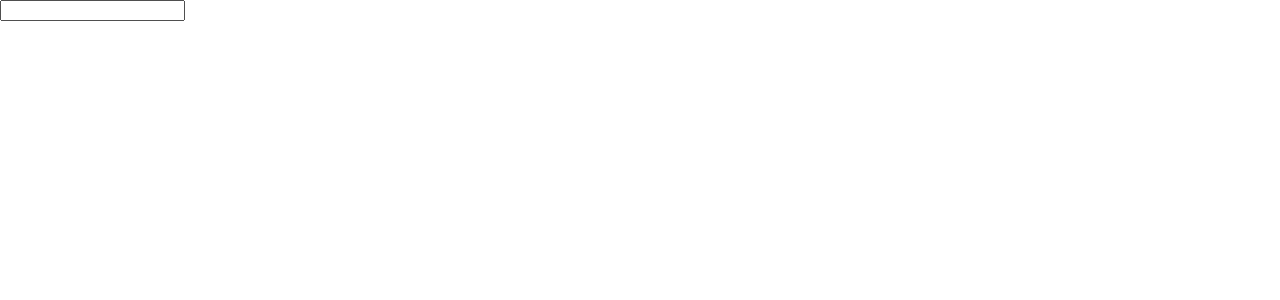
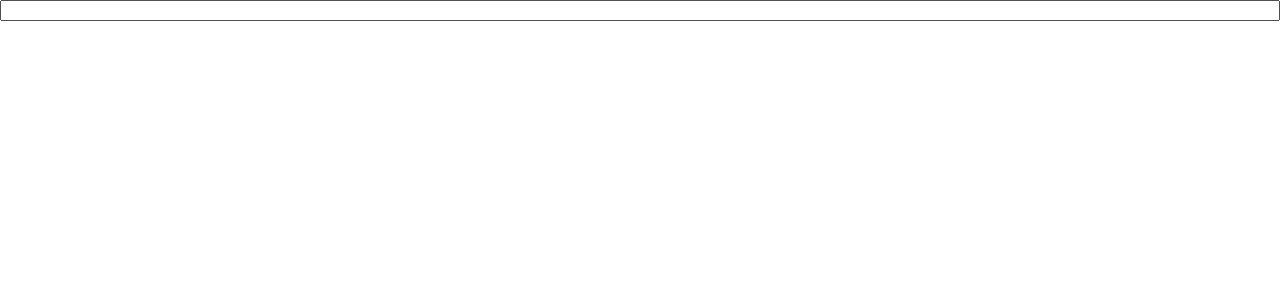
Before and after one commit to ShanderB/Quick-Suite-Trading, an Angular app in the folder webapp-visto/: page / in a window 1280 px wide. Shown: the top 300 px of the page. Built offline with nearby package versions, Linux system fonts and the light colour scheme.

Commit message:
Adicionado style

```diff
--- a/webapp-visto/src/index.html
+++ b/webapp-visto/src/index.html
@@ -11,6 +11,6 @@
   <link href="https://fonts.googleapis.com/icon?family=Material+Icons" rel="stylesheet">
 </head>
 <body class="mat-typography">
-  <my-app></my-app>
+  <my-app class="root"></my-app>
 </body>
 </html>
--- a/webapp-visto/src/styles.scss
+++ b/webapp-visto/src/styles.scss
@@ -1,4 +1,16 @@
 /* You can add global styles to this file, and also import other style files */
 
-html, body { height: 100%; }
-body { margin: 0; font-family: Roboto, "Helvetica Neue", sans-serif; }
+html,
+body {
+    height: 100%;
+}
+
+body {
+    margin: 0;
+    font-family: Roboto, "Helvetica Neue", sans-serif;
+}
+
+.root {
+    display: flex;
+    flex-direction: column;
+}
```
